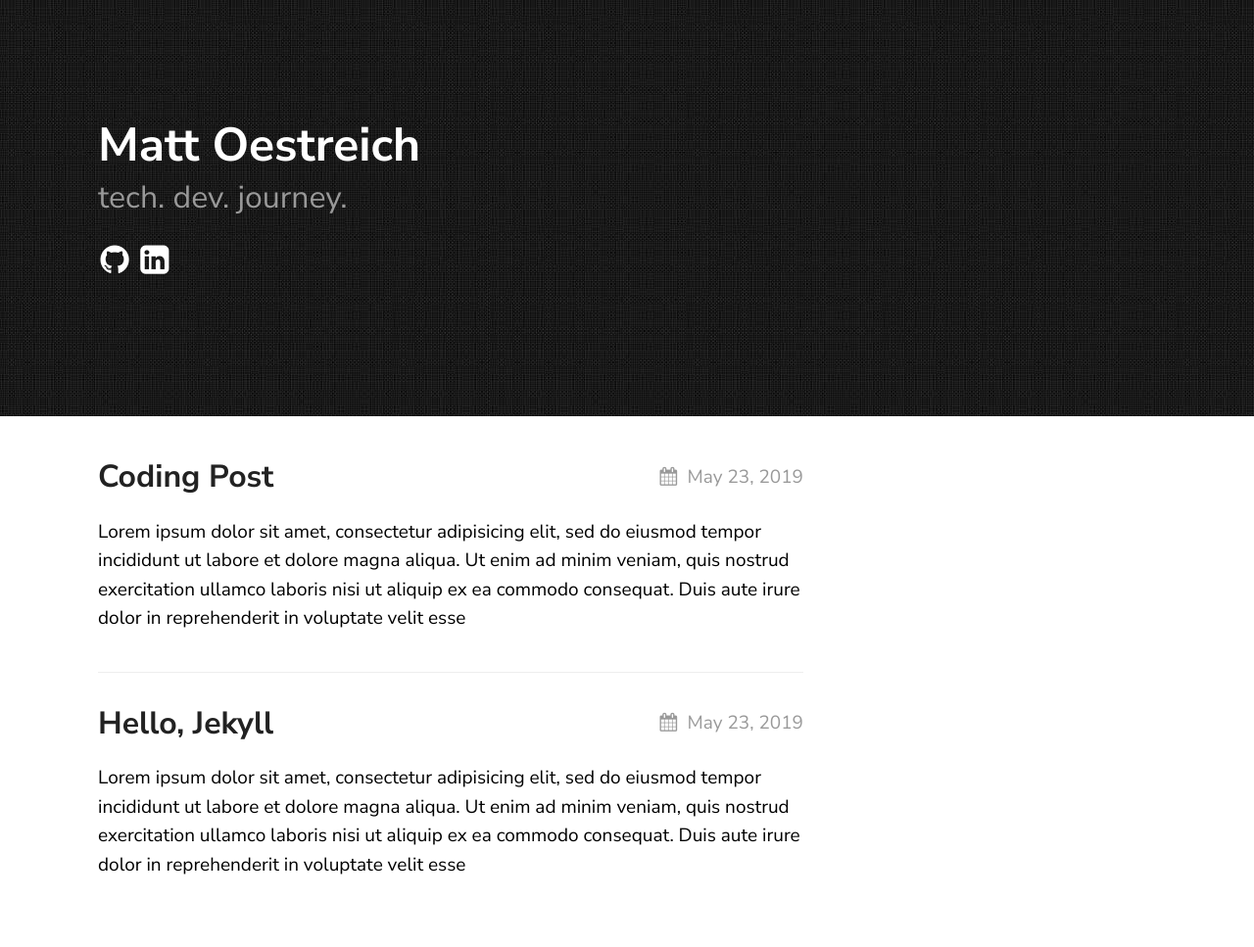
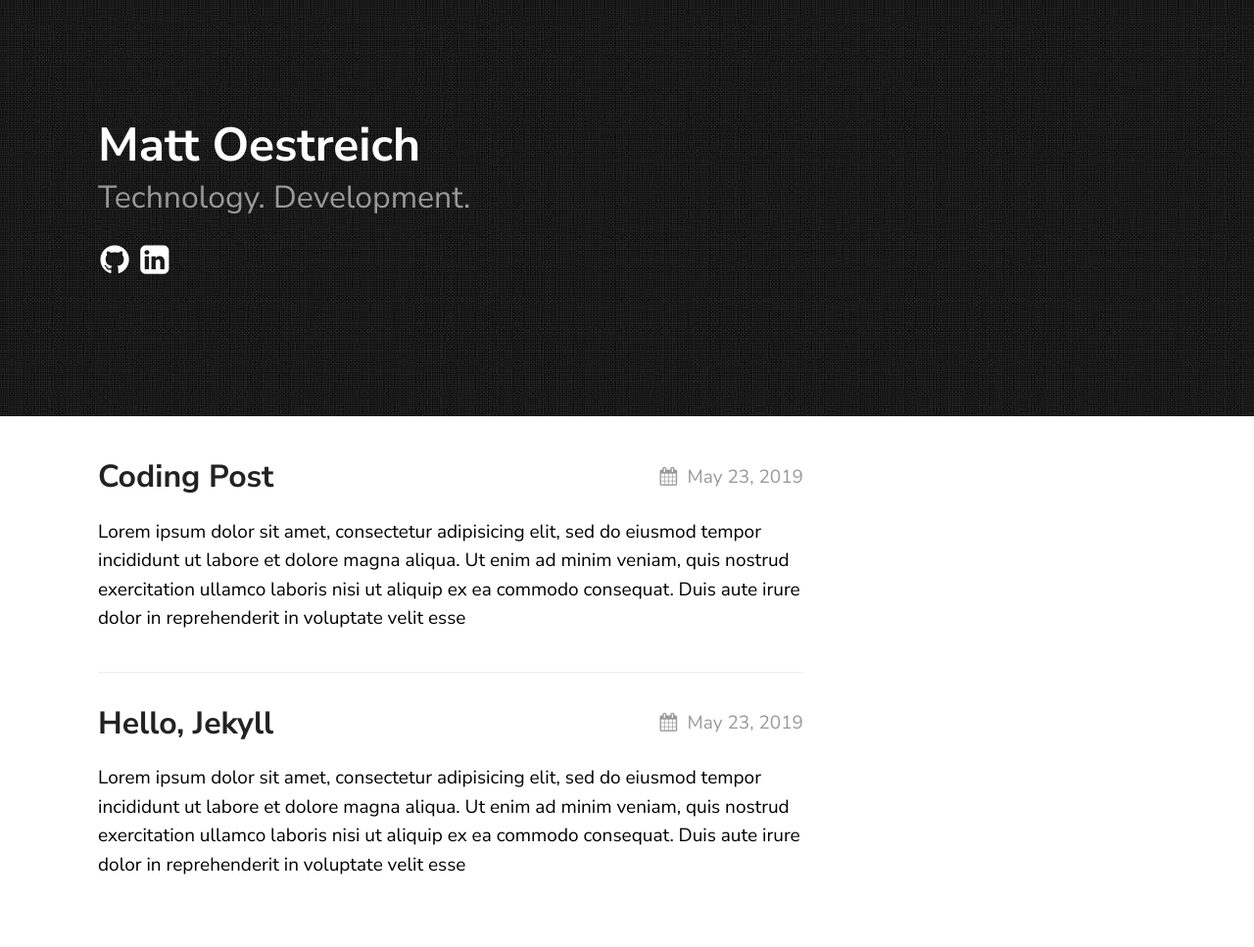
Before and after one commit to oze4/mattoestreich.com, a Jekyll site: the page built from index.md, in a window 1280 px wide. Shown: the whole page at 98% size. Built offline with Jekyll 4.4.1, drawn with Linux system fonts in a browser that asks for light colours.

Commit message:
Update _config.yml

```diff
--- a/_config.yml
+++ b/_config.yml
@@ -14,7 +14,7 @@ sass:
 permalink: /posts/:title/
 texture:
   title: Matt Oestreich
-  tagline: tech. dev. journey.
+  tagline: Technology. Development.
   date_format: "%b %-d, %Y"
   style: black
   showNav: true
```
